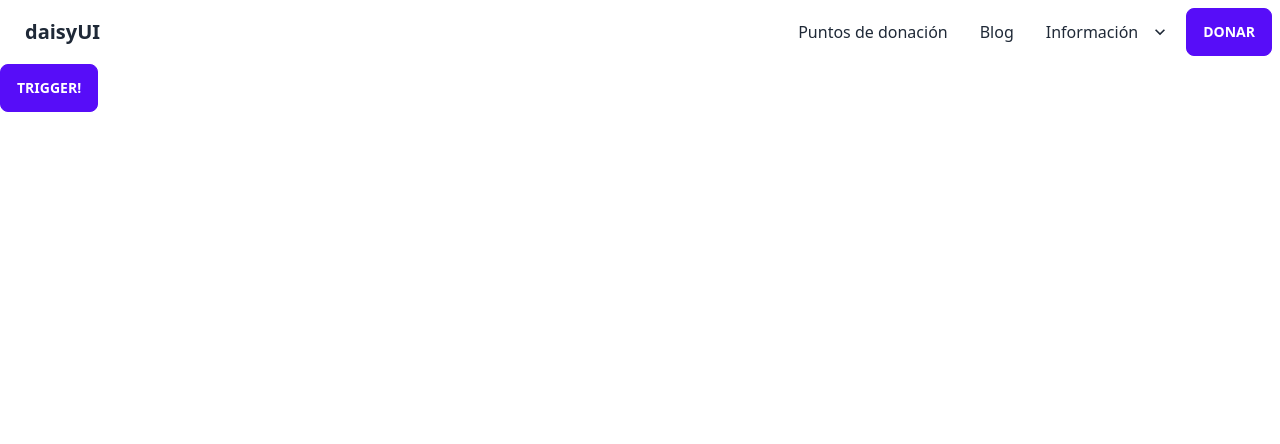
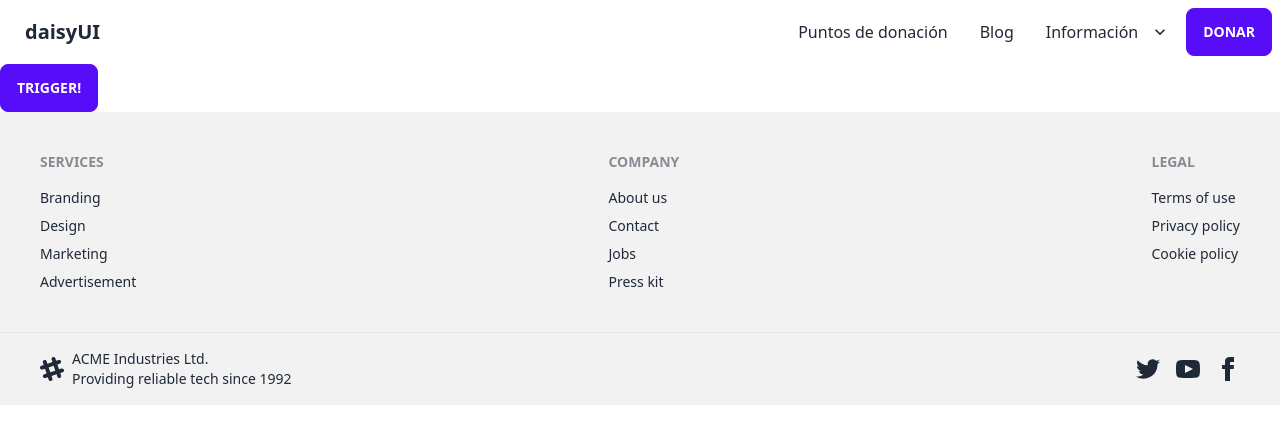
Before and after one commit to pablo-university/web-project, a Next.js app: page / in a window 1280 px wide. Shown: the top 444 px of the page. Built offline with nearby package versions, Linux system fonts and the light colour scheme.

Commit message:
chore: add layouts and footer

```diff
--- a/components/layouts/Layout.jsx
+++ b/components/layouts/Layout.jsx
@@ -1,5 +1,90 @@
-export default function Layout({children}) {
+import Menu from "components/menu";
+
+export default function Layout({ children }) {
   return (
-    <main>{children}</main>
-  )
+    <>
+      <header>
+        <Menu />
+      </header>
+      <main>{children}</main>
+      <footer className="footer p-10 bg-base-200 text-base-content justify-between">
+        <div>
+          <span className="footer-title">Services</span>
+          <a className="link link-hover">Branding</a>
+          <a className="link link-hover">Design</a>
+          <a className="link link-hover">Marketing</a>
+          <a className="link link-hover">Advertisement</a>
+        </div>
+        <div>
+          <span className="footer-title">Company</span>
+          <a className="link link-hover">About us</a>
+          <a className="link link-hover">Contact</a>
+          <a className="link link-hover">Jobs</a>
+          <a className="link link-hover">Press kit</a>
+        </div>
+        <div>
+          <span className="footer-title">Legal</span>
+          <a className="link link-hover">Terms of use</a>
+          <a className="link link-hover">Privacy policy</a>
+          <a className="link link-hover">Cookie policy</a>
+        </div>
+      </footer>
+      <footer className="footer px-10 py-4 border-t bg-base-200 text-base-content border-base-300">
+        <div className="items-center grid-flow-col">
+          <svg
+            width="24"
+            height="24"
+            viewBox="0 0 24 24"
+            xmlns="http://www.w3.org/2000/svg"
+            fillRule="evenodd"
+            clipRule="evenodd"
+            className="fill-current"
+          >
+            <path d="M22.672 15.226l-2.432.811.841 2.515c.33 1.019-.209 2.127-1.23 2.456-1.15.325-2.148-.321-2.463-1.226l-.84-2.518-5.013 1.677.84 2.517c.391 1.203-.434 2.542-1.831 2.542-.88 0-1.601-.564-1.86-1.314l-.842-2.516-2.431.809c-1.135.328-2.145-.317-2.463-1.229-.329-1.018.211-2.127 1.231-2.456l2.432-.809-1.621-4.823-2.432.808c-1.355.384-2.558-.59-2.558-1.839 0-.817.509-1.582 1.327-1.846l2.433-.809-.842-2.515c-.33-1.02.211-2.129 1.232-2.458 1.02-.329 2.13.209 2.461 1.229l.842 2.515 5.011-1.677-.839-2.517c-.403-1.238.484-2.553 1.843-2.553.819 0 1.585.509 1.85 1.326l.841 2.517 2.431-.81c1.02-.33 2.131.211 2.461 1.229.332 1.018-.21 2.126-1.23 2.456l-2.433.809 1.622 4.823 2.433-.809c1.242-.401 2.557.484 2.557 1.838 0 .819-.51 1.583-1.328 1.847m-8.992-6.428l-5.01 1.675 1.619 4.828 5.011-1.674-1.62-4.829z"></path>
+          </svg>
+          <p>
+            ACME Industries Ltd. <br />
+            Providing reliable tech since 1992
+          </p>
+        </div>
+        <div className="md:place-self-center md:justify-self-end">
+          <div className="grid grid-flow-col gap-4">
+            <a>
+              <svg
+                xmlns="http://www.w3.org/2000/svg"
+                width="24"
+                height="24"
+                viewBox="0 0 24 24"
+                className="fill-current"
+              >
+                <path d="M24 4.557c-.883.392-1.832.656-2.828.775 1.017-.609 1.798-1.574 2.165-2.724-.951.564-2.005.974-3.127 1.195-.897-.957-2.178-1.555-3.594-1.555-3.179 0-5.515 2.966-4.797 6.045-4.091-.205-7.719-2.165-10.148-5.144-1.29 2.213-.669 5.108 1.523 6.574-.806-.026-1.566-.247-2.229-.616-.054 2.281 1.581 4.415 3.949 4.89-.693.188-1.452.232-2.224.084.626 1.956 2.444 3.379 4.6 3.419-2.07 1.623-4.678 2.348-7.29 2.04 2.179 1.397 4.768 2.212 7.548 2.212 9.142 0 14.307-7.721 13.995-14.646.962-.695 1.797-1.562 2.457-2.549z"></path>
+              </svg>
+            </a>
+            <a>
+              <svg
+                xmlns="http://www.w3.org/2000/svg"
+                width="24"
+                height="24"
+                viewBox="0 0 24 24"
+                className="fill-current"
+              >
+                <path d="M19.615 3.184c-3.604-.246-11.631-.245-15.23 0-3.897.266-4.356 2.62-4.385 8.816.029 6.185.484 8.549 4.385 8.816 3.6.245 11.626.246 15.23 0 3.897-.266 4.356-2.62 4.385-8.816-.029-6.185-.484-8.549-4.385-8.816zm-10.615 12.816v-8l8 3.993-8 4.007z"></path>
+              </svg>
+            </a>
+            <a>
+              <svg
+                xmlns="http://www.w3.org/2000/svg"
+                width="24"
+                height="24"
+                viewBox="0 0 24 24"
+                className="fill-current"
+              >
+                <path d="M9 8h-3v4h3v12h5v-12h3.642l.358-4h-4v-1.667c0-.955.192-1.333 1.115-1.333h2.885v-5h-3.808c-3.596 0-5.192 1.583-5.192 4.615v3.385z"></path>
+              </svg>
+            </a>
+          </div>
+        </div>
+      </footer>
+    </>
+  );
 }
--- a/components/layouts/LayoutWithDrawer.jsx
+++ b/components/layouts/LayoutWithDrawer.jsx
@@ -1,13 +1,11 @@
 import Drawer from "components/drawer/index";
 import Menu from "components/menu";
+import Layout from "components/layouts/Layout";
 
 export default function LayoutWithDrawer({ children }) {
   return (
     <Drawer aside={<p>content drawer</p>}>
-      <header>
-        <Menu></Menu>
-      </header>
-      <main>{children}</main>
+      <Layout>{children}</Layout>
     </Drawer>
   );
 }
```
